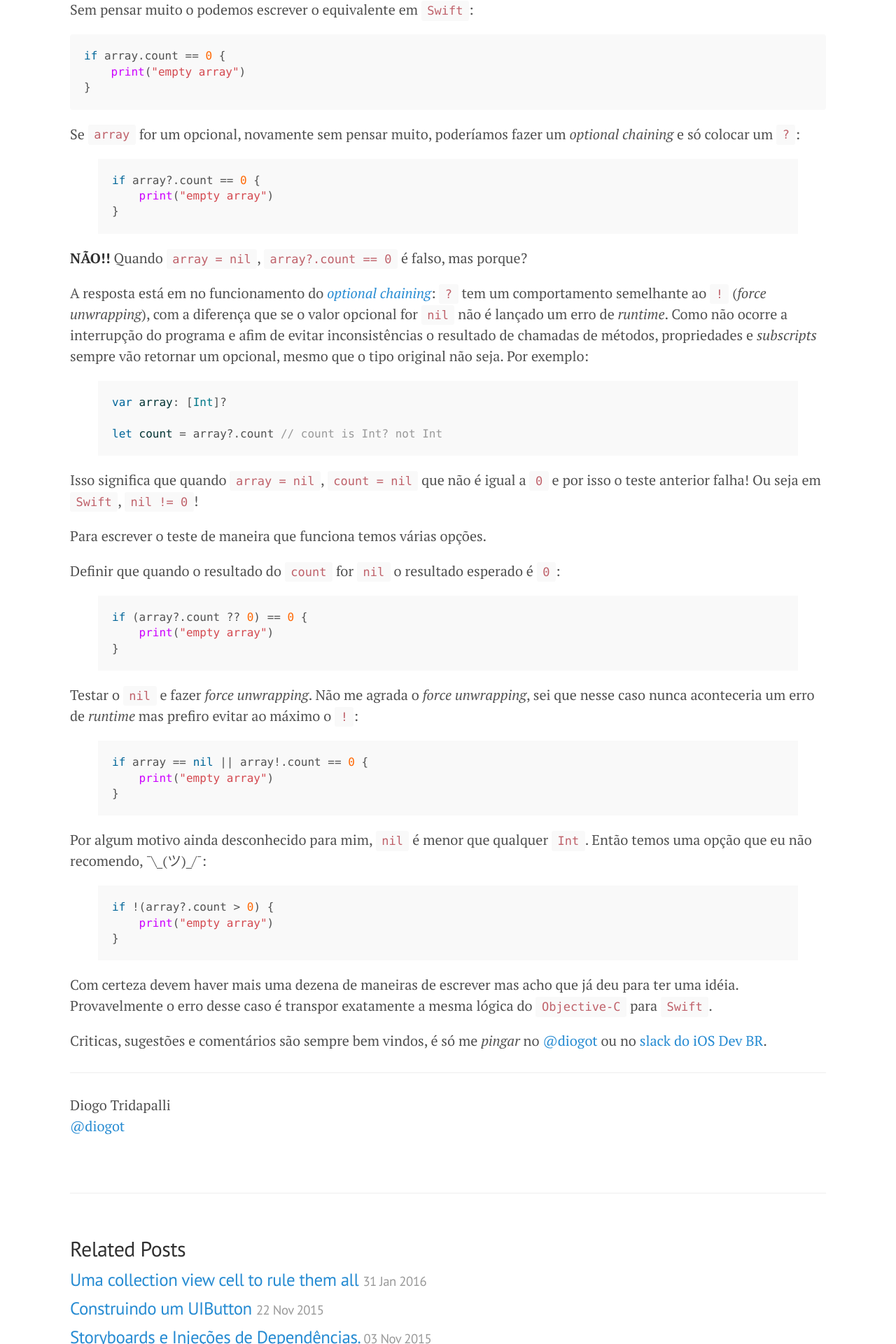
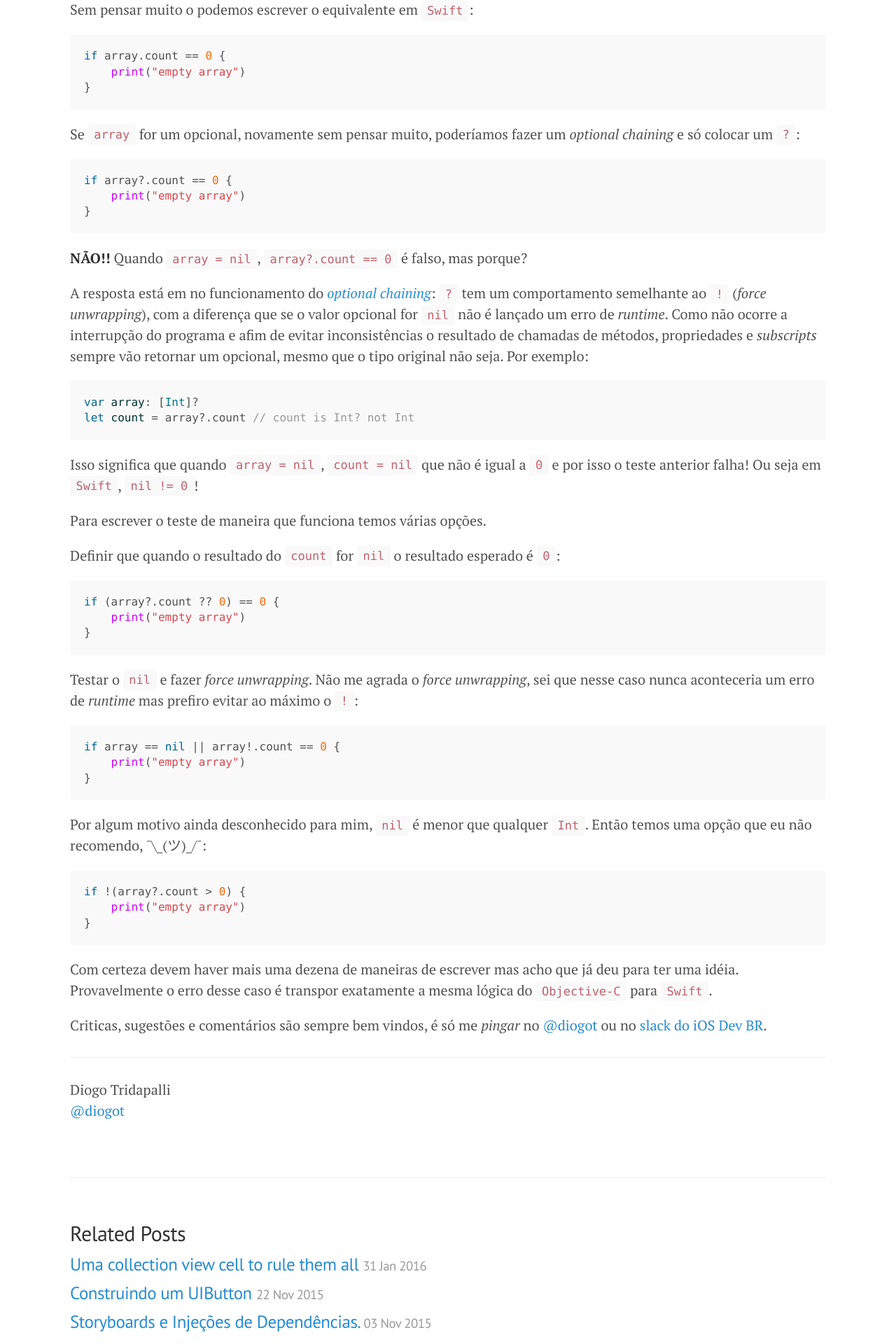
Before and after one commit to Invariante/invariante, a Jekyll site: the page built from _posts/2016-02-14-Em-Swift-nil-diferente-de-zero.md, in a window 1280 px wide. Shown: the part 650-2570 px from the top of the page at 70% size. Built offline with Jekyll 4.4.1, drawn with Linux system fonts in a browser that asks for light colours.

Commit message:
Test syntax highlight on 2016-02-14-Em-Swift-nil-diferente-de-zero.md

````diff
--- a/_posts/2016-02-14-Em-Swift-nil-diferente-de-zero.md
+++ b/_posts/2016-02-14-Em-Swift-nil-diferente-de-zero.md
@@ -7,11 +7,11 @@ title: Em Swift, nil é diferente de Zero
 
 Um uso comum seria quando é necessário testar se um *array* é  vazio:
 
-~~~ objc
+``` objc
 if(array.count == 0) {
     NSLog(@"empty array");
 }
-~~~
+```
 
 Isso funciona porque o retorno de qualquer mensagem enviada para `nil` é `0`, `nil` ou `NULL` dependendo do tipo de retorno da mensagem, semanticamente diferentes mas tecnicamente iguais a `ZERO`.
 
@@ -19,29 +19,28 @@ Então se `array` for `nil`, `array.count` retorna `0`, mais uma vitória do bem
 
 Sem pensar muito o podemos escrever o equivalente em `Swift`:
 
-~~~ swift
+``` swift
 if array.count == 0 {
     print("empty array")
 }
-~~~
+```
 
 Se `array` for um opcional, novamente sem pensar muito, poderíamos fazer um *optional chaining* e só colocar um `?`:
 
-{% highlight swift %}
+``` swift
 if array?.count == 0 {
     print("empty array")
 }
-{% endhighlight %}
+```
 
 __NÃO!!__ Quando `array = nil`, `array?.count == 0` é falso, mas porque?
 
 A resposta está em no funcionamento do [*optional chaining*](https://developer.apple.com/library/ios/documentation/Swift/Conceptual/Swift_Programming_Language/OptionalChaining.html): `?` tem um comportamento semelhante ao `!` (*force unwrapping*), com a diferença que se o valor opcional for `nil` não é lançado um erro de *runtime*. Como não ocorre a interrupção do programa e afim de evitar inconsistências o resultado de chamadas de métodos, propriedades e *subscripts* sempre vão retornar um opcional, mesmo que o tipo original não seja. Por exemplo:
 
-{% highlight swift %}
+``` swift
 var array: [Int]?
-
 let count = array?.count // count is Int? not Int
-{% endhighlight %}
+```
 
 Isso significa que quando `array = nil`, `count = nil` que não é igual a `0` e por isso o teste anterior falha! Ou seja em `Swift`, `nil != 0`!
 
@@ -49,27 +48,27 @@ Para escrever o teste de maneira que funciona temos várias opções.
 
 Definir que quando o resultado do `count` for `nil` o resultado esperado é `0`:
 
-{% highlight swift %}
+``` swift
 if (array?.count ?? 0) == 0 {
     print("empty array")
 }
-{% endhighlight %}
+```
 
 Testar o `nil` e fazer *force unwrapping*. Não me agrada o *force unwrapping*, sei que nesse caso nunca aconteceria um erro de *runtime* mas prefiro evitar ao máximo o `!`:
 
-{% highlight swift %}
+``` swift
 if array == nil || array!.count == 0 {
     print("empty array")
 }
-{% endhighlight %}
+```
 
 Por algum motivo ainda desconhecido para mim, `nil` é menor que qualquer `Int`. Então temos uma opção que eu não recomendo, ¯\\\_(ツ)\_/¯:
 
-{% highlight swift %}
+``` swift
 if !(array?.count > 0) {
     print("empty array")
 }
-{% endhighlight %}
+```
 
 Com certeza devem haver mais uma dezena de maneiras de escrever mas acho que já deu para ter uma idéia. Provavelmente o erro desse caso é transpor exatamente a mesma lógica do `Objective-C` para `Swift`.
 
````
